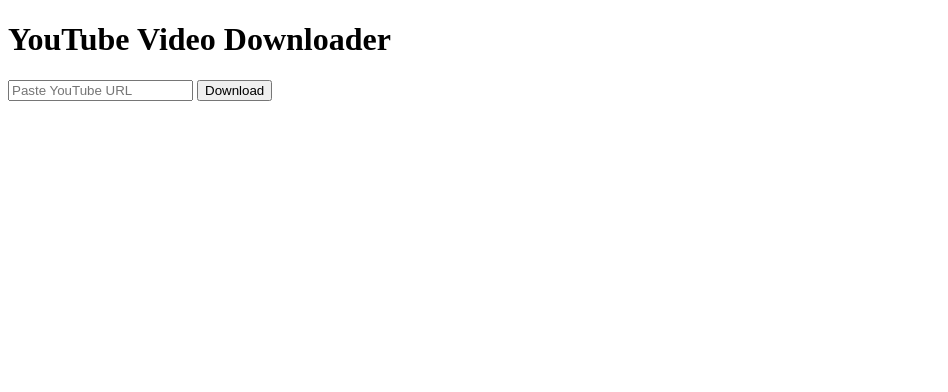
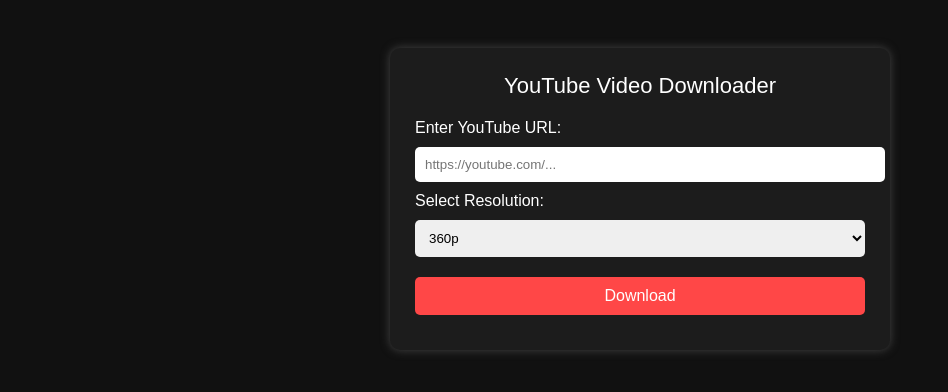
Before and after one commit to deepikadevkota/yt-downloader-, a Flask app: page / in a window 1280 px wide. Shown: the top 392 px of the page, without its empty margins (0-948 px from the left). Run offline with Flask 3, Linux system fonts and the light colour scheme.

Commit message:
Update index.html

```diff
--- a/templates/index.html
+++ b/templates/index.html
@@ -1,15 +1,74 @@
 <!DOCTYPE html>
-<html>
+<html lang="en">
 <head>
-    <title>YouTube Downloader</title>
+    <meta charset="UTF-8">
+    <meta name="viewport" content="width=device-width, initial-scale=1.0">
+    <title>YouTube Video Downloader</title>
+
+    <style>
+        body {
+            font-family: Arial, sans-serif;
+            background: #111;
+            color: white;
+            padding: 40px;
+        }
+
+        .container {
+            width: 450px;
+            background: #1c1c1c;
+            margin: auto;
+            padding: 25px;
+            border-radius: 10px;
+            box-shadow: 0 0 10px #444;
+        }
+
+        input, select, button {
+            width: 100%;
+            padding: 10px;
+            margin: 10px 0;
+            border-radius: 5px;
+            border: none;
+        }
+
+        button {
+            background: #ff4747;
+            color: white;
+            font-size: 16px;
+            cursor: pointer;
+        }
+
+        button:hover {
+            background: #ff2c2c;
+        }
+
+        .title {
+            text-align: center;
+            margin-bottom: 20px;
+            font-size: 22px;
+        }
+    </style>
 </head>
+
 <body>
-    <h1>YouTube Video Downloader</h1>
+    <div class="container">
+        <div class="title">YouTube Video Downloader</div>
 
-    <form method="POST">
-        <input type="text" name="url" placeholder="Paste YouTube URL" required>
-        <button type="submit">Download</button>
-    </form>
+        <form action="/download" method="POST">
 
+            <label>Enter YouTube URL:</label>
+            <input type="text" name="url" placeholder="https://youtube.com/..." required>
+
+            <label>Select Resolution:</label>
+            <select name="resolution" required>
+                <option value="360p">360p</option>
+                <option value="480p">480p</option>
+                <option value="720p">720p</option>
+                <option value="1080p">1080p</option>
+            </select>
+
+            <button type="submit">Download</button>
+
+        </form>
+    </div>
 </body>
 </html>
```
